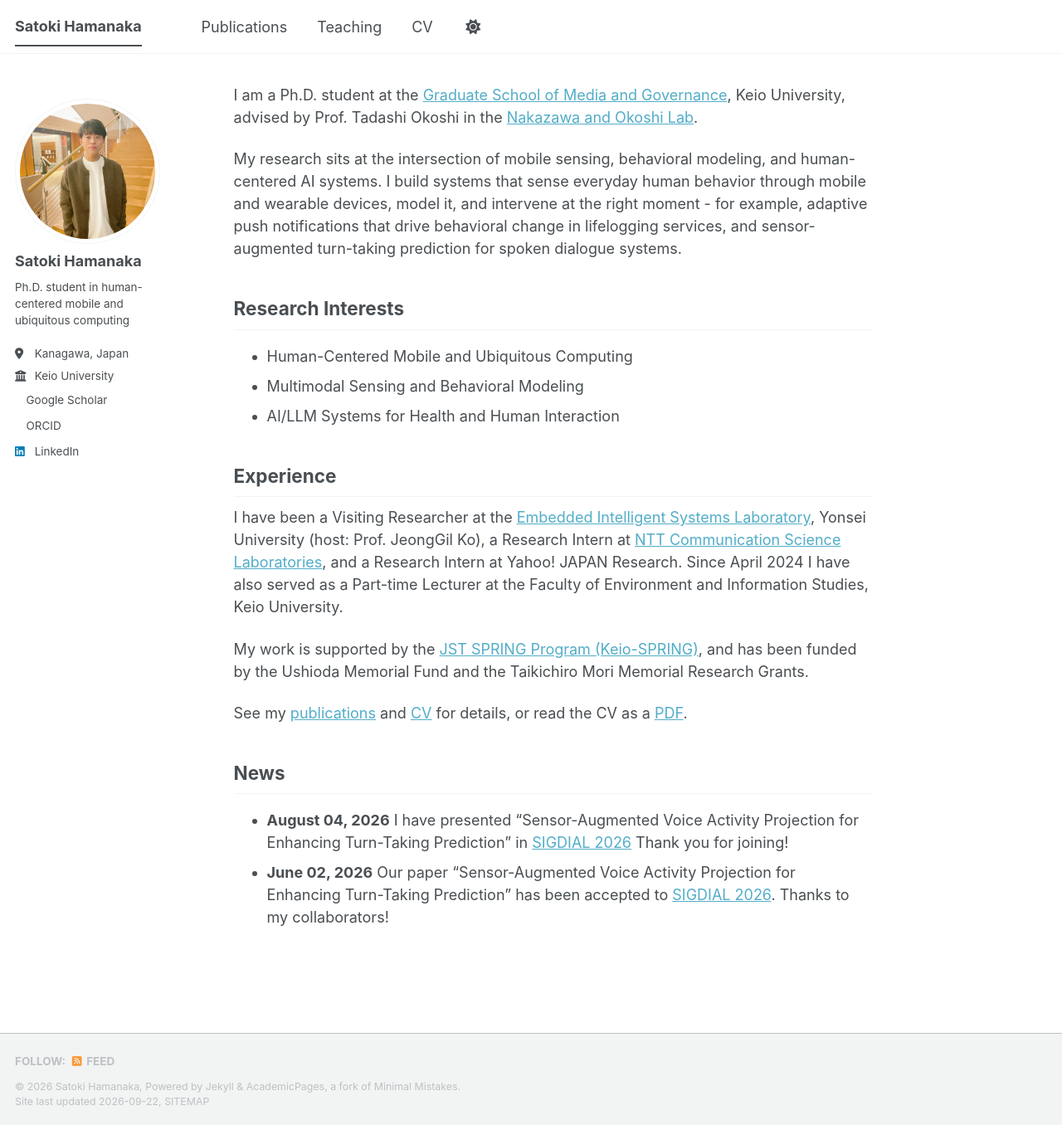
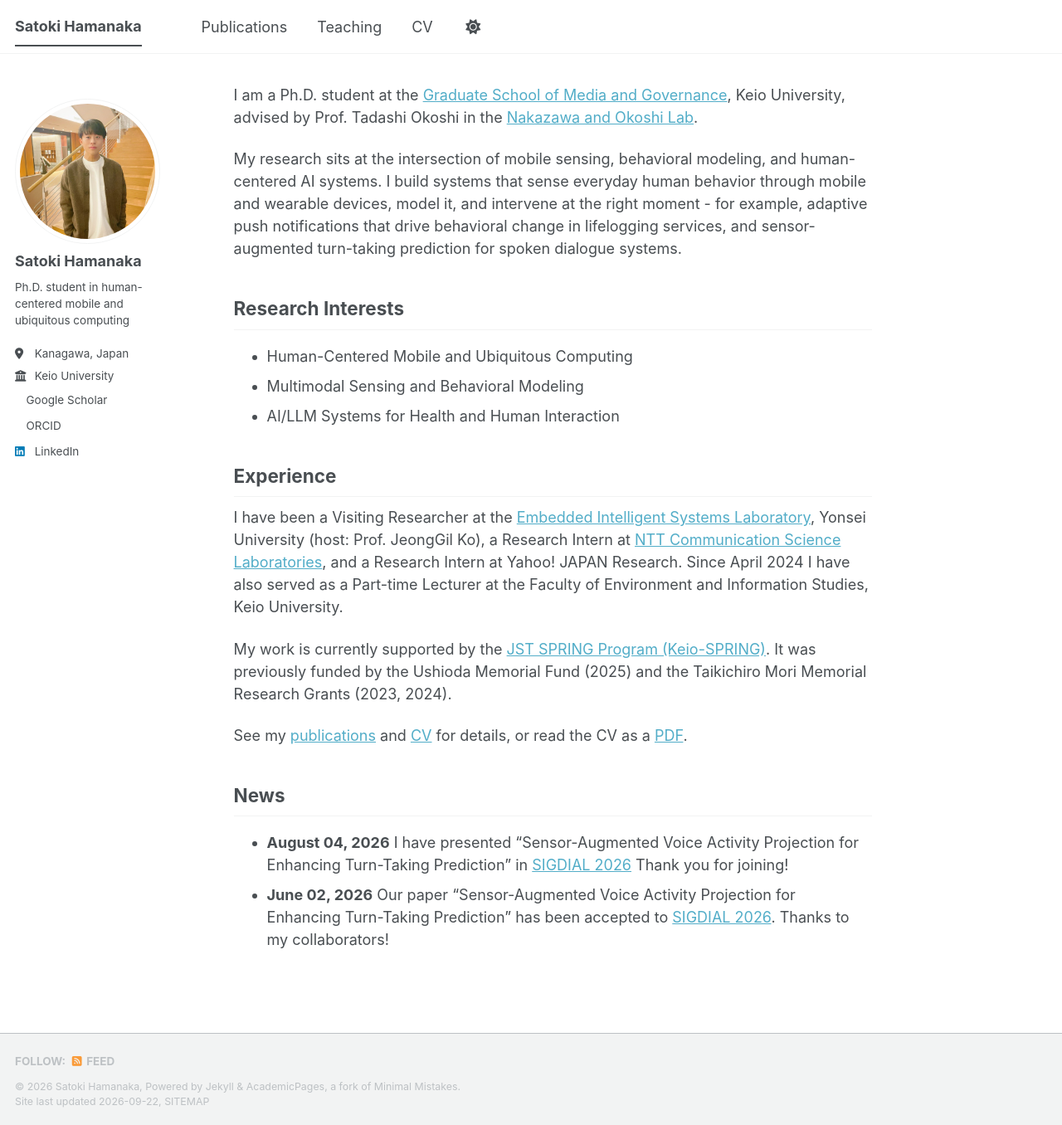
Before and after one commit to hamachu216/hamachu216.github.io, a Jekyll site: the page built from _pages/about.md, in a window 1280 px wide and 1356 px high. Shown: the whole window at 83% size. Built offline with Jekyll 4.4.1, drawn with Linux system fonts in a browser that asks for light colours; a style sheet for code colours, icons or effects is not loaded.

Commit message:
Mark the Ushioda and Mori grants as past funding
"has been funded" read as ongoing; only Keio-SPRING still is.

Co-Authored-By: Claude Opus 5 (1M context) <noreply@anthropic.com>

```diff
--- a/_pages/about.md
+++ b/_pages/about.md
@@ -28,8 +28,9 @@ I have been a Visiting Researcher at the [Embedded Intelligent Systems Laborator
 Intern at Yahoo! JAPAN Research. Since April 2024 I have also served as a Part-time Lecturer at the
 Faculty of Environment and Information Studies, Keio University.
 
-My work is supported by the [JST SPRING Program (Keio-SPRING)](https://doctoral-support.keio.ac.jp/spring/), and has been funded by the Ushioda
-Memorial Fund and the Taikichiro Mori Memorial Research Grants.
+My work is currently supported by the [JST SPRING Program (Keio-SPRING)](https://doctoral-support.keio.ac.jp/spring/).
+It was previously funded by the Ushioda Memorial Fund (2025) and the Taikichiro Mori Memorial
+Research Grants (2023, 2024).
 
 See my [publications](/publications/) and [CV](/cv/) for details, or read the CV as a [PDF](/files/CV_Satoki_Hamanaka.pdf).
 
```
